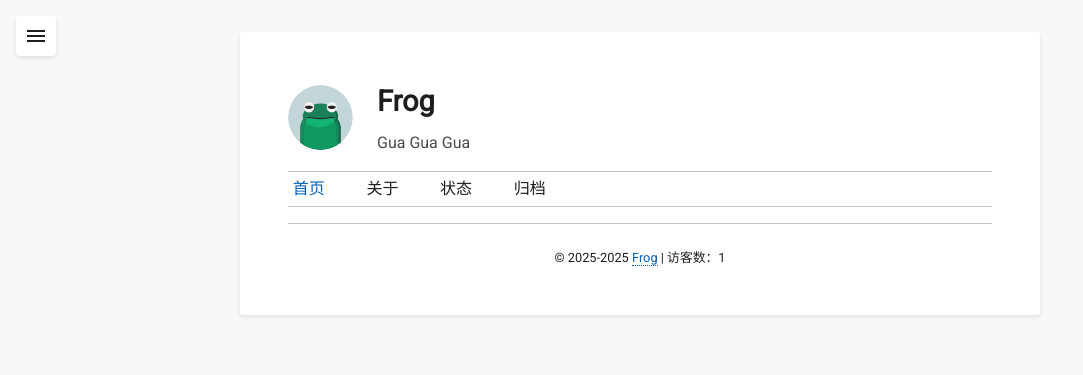
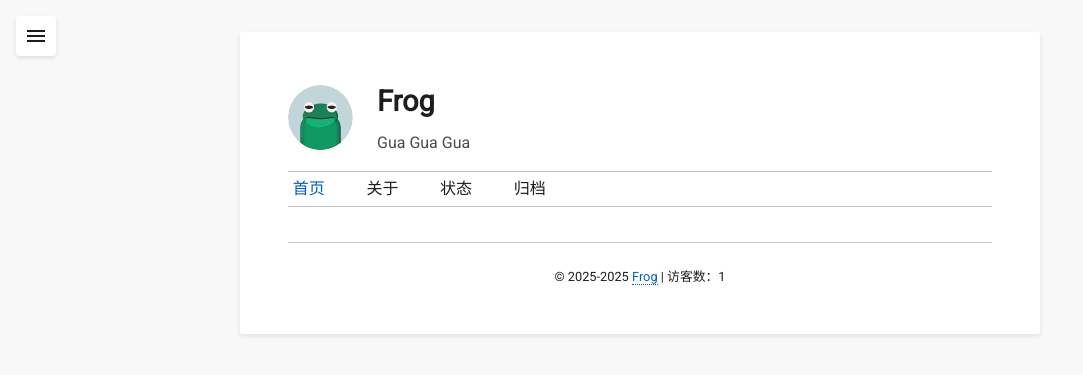
Before and after one commit to GitZhiQing/Frog, a Flask app: page / in a window 1280 px wide. Shown: the top 375 px of the page, without its empty margins (0-1083 px from the left). Run offline with Flask 3, Linux system fonts and the light colour scheme; data comes from the database, SQL or seed files in the repository; some libraries are stand-ins or nearby versions.

Commit message:
fix: 回复误删除的样式

```diff
--- a/app/static/css/main.css
+++ b/app/static/css/main.css
@@ -76,6 +76,12 @@ a:focus {
 a:visited {
     color: var(--color-text);
     border-bottom: 1px solid var(--color-text);
+}
+
+/* main */
+
+main {
+    padding: 1rem 0 0.2rem 0;
 }
 
 /* header */
```
